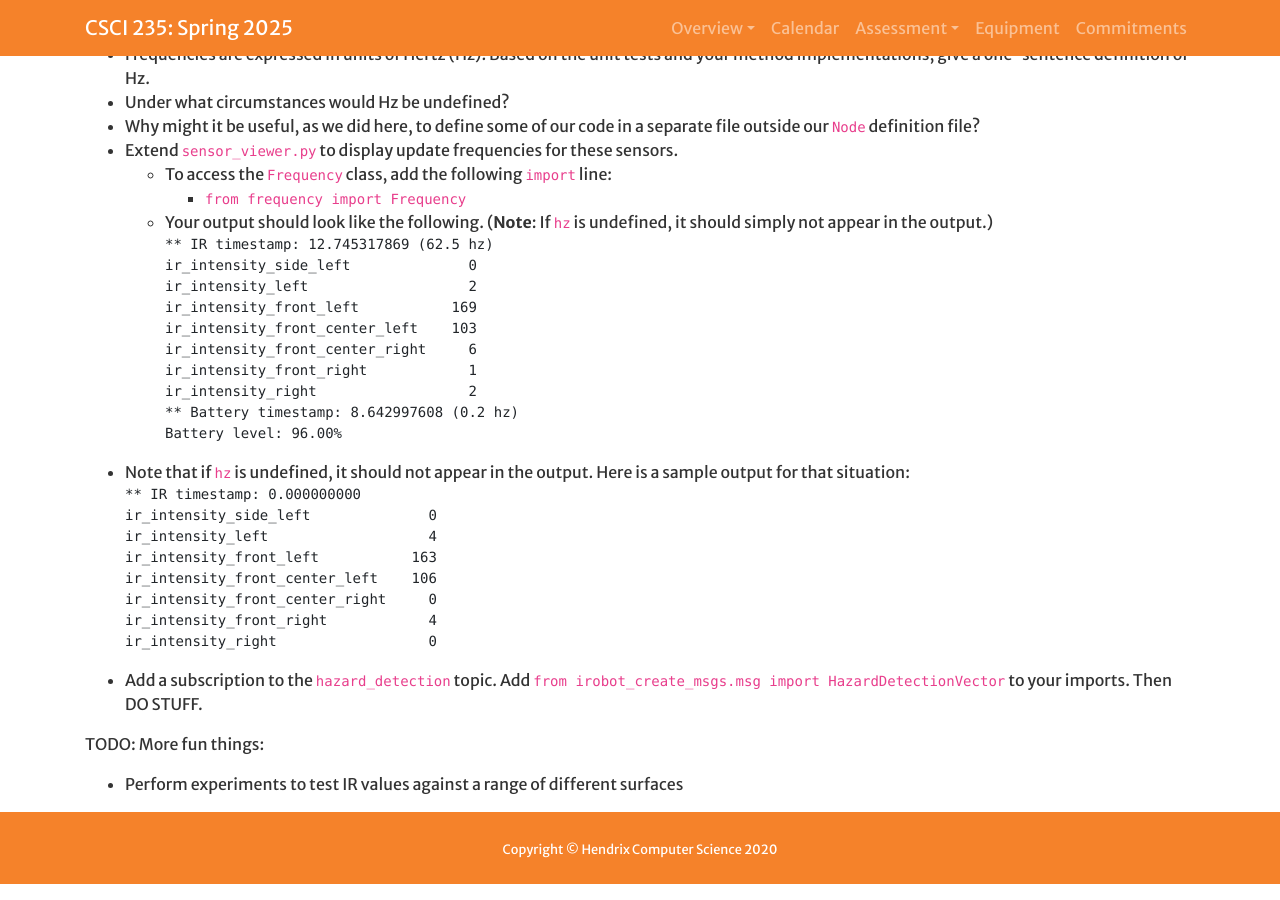
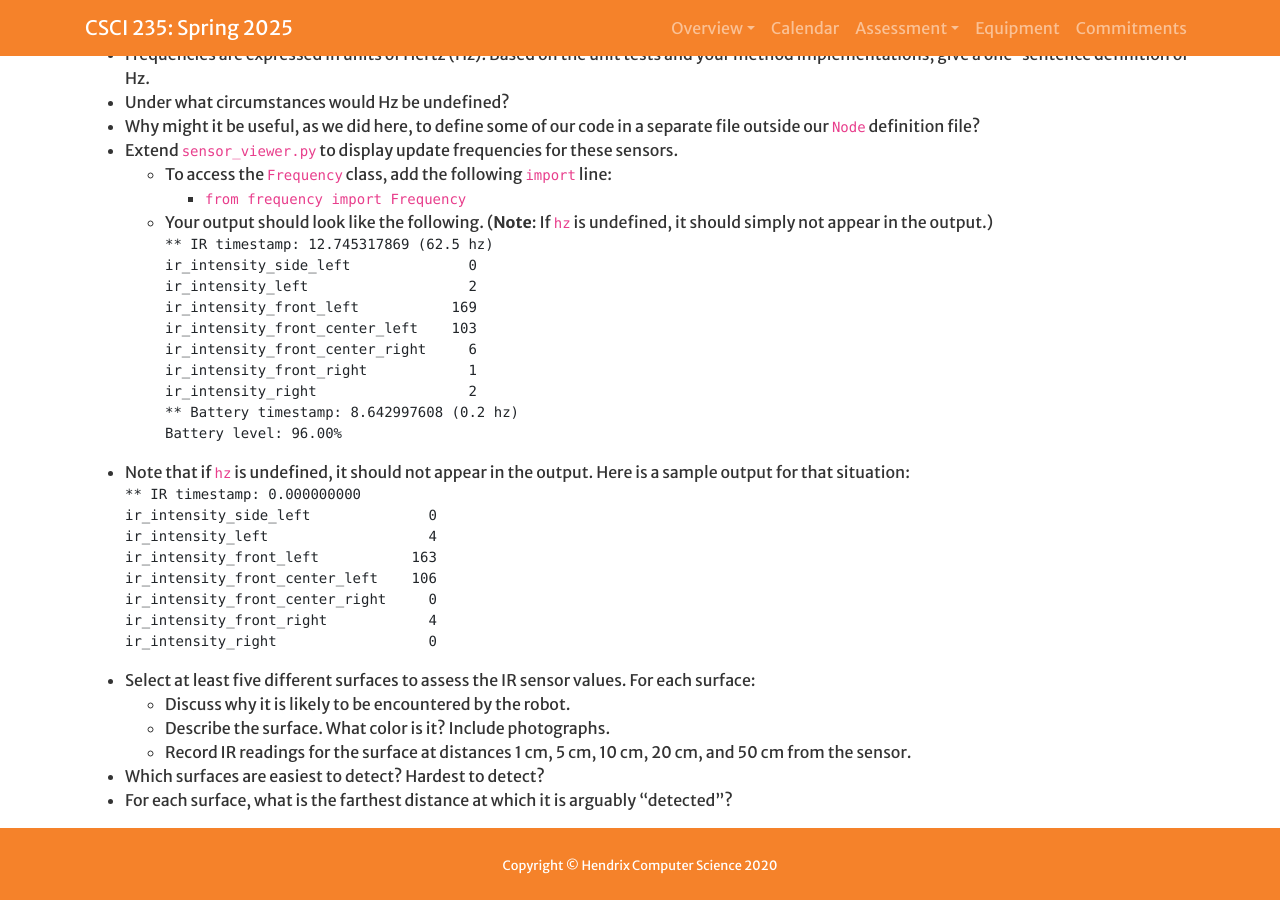
Before and after one commit to Hendrix-CS/csci235, a Jekyll site: the page built from activities/act1_sensors.md, in a window 1280 px wide and 900 px high, scrolled down 4085 px. Built offline with Jekyll 4.4.1, drawn with Linux system fonts in a browser that asks for light colours; a script that is not in the unit is left out.

Commit message:
Activity 1, first draft is complete

````diff
--- a/activities/act1_sensors.md
+++ b/activities/act1_sensors.md
@@ -236,8 +236,11 @@ ir_intensity_front_center_right     0
 ir_intensity_front_right            4
 ir_intensity_right                  0
 ```
-* Add a subscription to the `hazard_detection` topic. Add `from irobot_create_msgs.msg import HazardDetectionVector`
-  to your imports. Then DO STUFF.
 
-TODO: More fun things:
-* Perform experiments to test IR values against a range of different surfaces
+* Select at least five different surfaces to assess the IR sensor values. For each surface:
+  * Discuss why it is likely to be encountered by the robot.
+  * Describe the surface. What color is it? Include photographs.
+  * Record IR readings for the surface at distances 1 cm, 5 cm, 10 cm, 20 cm, and 50 cm from
+    the sensor.
+* Which surfaces are easiest to detect? Hardest to detect?
+* For each surface, what is the farthest distance at which it is arguably "detected"?
````
